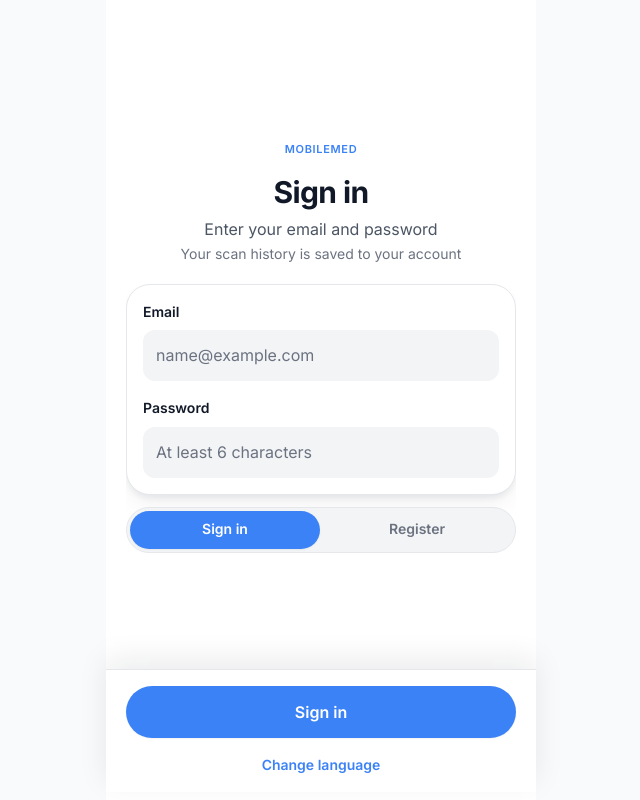
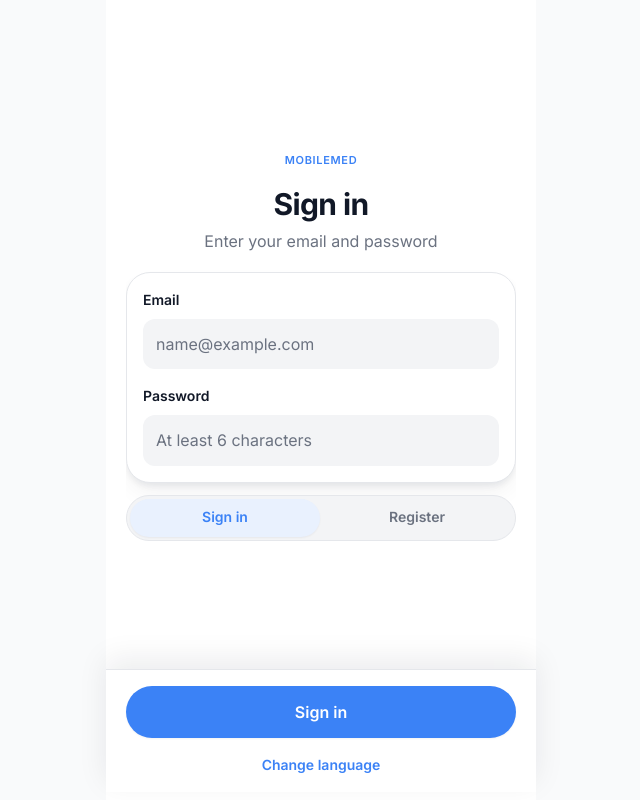
Before and after one commit to NikitaBest/Presentation-mobilemed-web, a React (Vite) app: page / in a window 1280 px wide. Both pictures are taken after a click on the button "Continue". Shown: the whole page, without its empty margins (319-959 px from the left). Built offline with nearby package versions, Linux system fonts and the light colour scheme.

Commit message:
плавность на регистрации

```diff
--- a/src/i18n/messages.js
+++ b/src/i18n/messages.js
@@ -26,7 +26,6 @@
     'auth.titleRegister': 'Регистрация',
     'auth.leadLogin': 'Введите email и пароль',
     'auth.leadRegister': 'Укажите email и придумайте пароль',
-    'auth.hint': 'История сканов сохраняется в вашем аккаунте',
     'auth.tabsAria': 'Вход или регистрация',
     'auth.tabLogin': 'Вход',
     'auth.tabRegister': 'Регистрация',
@@ -317,7 +316,6 @@
     'auth.titleRegister': 'Create account',
     'auth.leadLogin': 'Enter your email and password',
     'auth.leadRegister': 'Enter your email and choose a password',
-    'auth.hint': 'Your scan history is saved to your account',
     'auth.tabsAria': 'Sign in or register',
     'auth.tabLogin': 'Sign in',
     'auth.tabRegister': 'Register',
--- a/src/pages/AuthPage.css
+++ b/src/pages/AuthPage.css
@@ -28,6 +28,30 @@
   color: var(--mm-primary);
 }
 
+.auth-page__fade-block {
+  transition:
+    opacity 0.2s cubic-bezier(0.22, 1, 0.36, 1),
+    transform 0.2s cubic-bezier(0.22, 1, 0.36, 1);
+}
+
+.auth-page__fade-block--out {
+  opacity: 0;
+  transform: translateY(0.35rem);
+  pointer-events: none;
+}
+
+@media (prefers-reduced-motion: reduce) {
+  .auth-page__fade-block,
+  .auth-page__fade-block--out {
+    transition: none;
+  }
+
+  .auth-page__fade-block--out {
+    opacity: 1;
+    transform: none;
+  }
+}
+
 .auth-page__title {
   margin: 0 0 var(--mm-space-2);
   font-size: var(--mm-font-size-h1);
@@ -35,20 +59,19 @@
   line-height: var(--mm-line-tight);
   letter-spacing: var(--mm-letter-tight);
   color: var(--mm-text-heading);
+  transition: color 0.25s ease;
 }
 
 .auth-page__lead {
-  margin: 0 0 var(--mm-space-1);
+  margin: 0;
   font-size: var(--mm-font-size-body);
   line-height: 1.4;
-  color: var(--mm-text);
+  color: var(--mm-text-muted);
+  transition: color 0.25s ease;
 }
 
-.auth-page__hint {
-  margin: 0;
-  font-size: var(--mm-font-size-sm);
-  line-height: 1.4;
-  color: var(--mm-text-muted);
+.auth-page__submit-text {
+  display: inline-block;
 }
 
 .auth-page__form-card {
@@ -98,9 +121,9 @@
   cursor: pointer;
   touch-action: manipulation;
   transition:
-    background-color 0.15s ease,
-    color 0.15s ease,
-    box-shadow 0.15s ease;
+    background-color 0.28s cubic-bezier(0.22, 1, 0.36, 1),
+    color 0.28s cubic-bezier(0.22, 1, 0.36, 1),
+    box-shadow 0.28s cubic-bezier(0.22, 1, 0.36, 1);
 }
 
 .auth-page__switch-btn:hover:not(:disabled) {
@@ -119,14 +142,14 @@
 }
 
 .auth-page__switch-btn--active {
-  color: var(--mm-text-on-primary);
-  background: var(--mm-primary);
-  box-shadow: var(--mm-shadow-sm);
+  color: var(--mm-primary);
+  background: color-mix(in srgb, var(--mm-primary) 11%, var(--mm-bg-surface));
+  box-shadow: 0 1px 2px rgba(15, 23, 42, 0.05);
 }
 
 .auth-page__switch-btn--active:hover:not(:disabled) {
-  color: var(--mm-text-on-primary);
-  background: var(--mm-primary-hover);
+  color: var(--mm-primary-hover);
+  background: color-mix(in srgb, var(--mm-primary) 16%, var(--mm-bg-surface));
 }
 
 .auth-page__label {
--- a/src/pages/AuthPage.jsx
+++ b/src/pages/AuthPage.jsx
@@ -1,4 +1,4 @@
-import { useCallback, useMemo, useState } from 'react'
+import { useCallback, useEffect, useState } from 'react'
 import { AppLayout } from '../components/AppLayout.jsx'
 import { postAuthLogin, postAuthRegister } from '../api/auth.js'
 import { getStoredEmail } from '../api/session.js'
@@ -15,6 +15,36 @@
   { id: 'login', labelKey: 'auth.tabLogin' },
   { id: 'register', labelKey: 'auth.tabRegister' },
 ]
+
+const FADE_MS = 180
+
+/**
+ * @param {{ mode: string, className?: string, children: (visibleMode: string) => import('react').ReactNode }} props
+ */
+function AuthModeFade({ mode, className = '', children }) {
+  const [visibleMode, setVisibleMode] = useState(mode)
+  const [visible, setVisible] = useState(true)
+
+  useEffect(() => {
+    if (mode === visibleMode) return undefined
+    setVisible(false)
+    const timer = window.setTimeout(() => {
+      setVisibleMode(mode)
+      setVisible(true)
+    }, FADE_MS)
+    return () => window.clearTimeout(timer)
+  }, [mode, visibleMode])
+
+  return (
+    <div
+      className={`auth-page__fade-block${className ? ` ${className}` : ''}${
+        visible ? '' : ' auth-page__fade-block--out'
+      }`}
+    >
+      {children(visibleMode)}
+    </div>
+  )
+}
 
 /**
  * @param {{
@@ -33,15 +63,6 @@
   const [errors, setErrors] = useState({ email: '', password: '' })
 
   const isRegister = mode === 'register'
-
-  const headerCopy = useMemo(
-    () => ({
-      title: isRegister ? t('auth.titleRegister') : t('auth.titleLogin'),
-      lead: isRegister ? t('auth.leadRegister') : t('auth.leadLogin'),
-      hint: t('auth.hint'),
-    }),
-    [isRegister, t],
-  )
 
   const runValidation = useCallback(
     () => ({
@@ -91,9 +112,21 @@
         <div className="auth-page__body page-shell__scroll">
           <header className="auth-page__header">
             <span className="auth-page__brand">{t('auth.brand')}</span>
-            <h1 className="auth-page__title">{headerCopy.title}</h1>
-            <p className="auth-page__lead">{headerCopy.lead}</p>
-            <p className="auth-page__hint">{headerCopy.hint}</p>
+            <AuthModeFade mode={mode}>
+              {(visibleMode) => {
+                const register = visibleMode === 'register'
+                return (
+                  <>
+                    <h1 className="auth-page__title">
+                      {register ? t('auth.titleRegister') : t('auth.titleLogin')}
+                    </h1>
+                    <p className="auth-page__lead">
+                      {register ? t('auth.leadRegister') : t('auth.leadLogin')}
+                    </p>
+                  </>
+                )
+              }}
+            </AuthModeFade>
           </header>
 
           <form
@@ -217,11 +250,15 @@
             form="auth-form"
             disabled={submitting}
           >
-            {submitting
-              ? t('auth.submitting')
-              : isRegister
-                ? t('auth.submitRegister')
-                : t('auth.submitLogin')}
+            <AuthModeFade mode={mode} className="auth-page__submit-text">
+              {(visibleMode) =>
+                submitting
+                  ? t('auth.submitting')
+                  : visibleMode === 'register'
+                    ? t('auth.submitRegister')
+                    : t('auth.submitLogin')
+              }
+            </AuthModeFade>
           </button>
           {onBackToLanguage ? (
             <button
```
